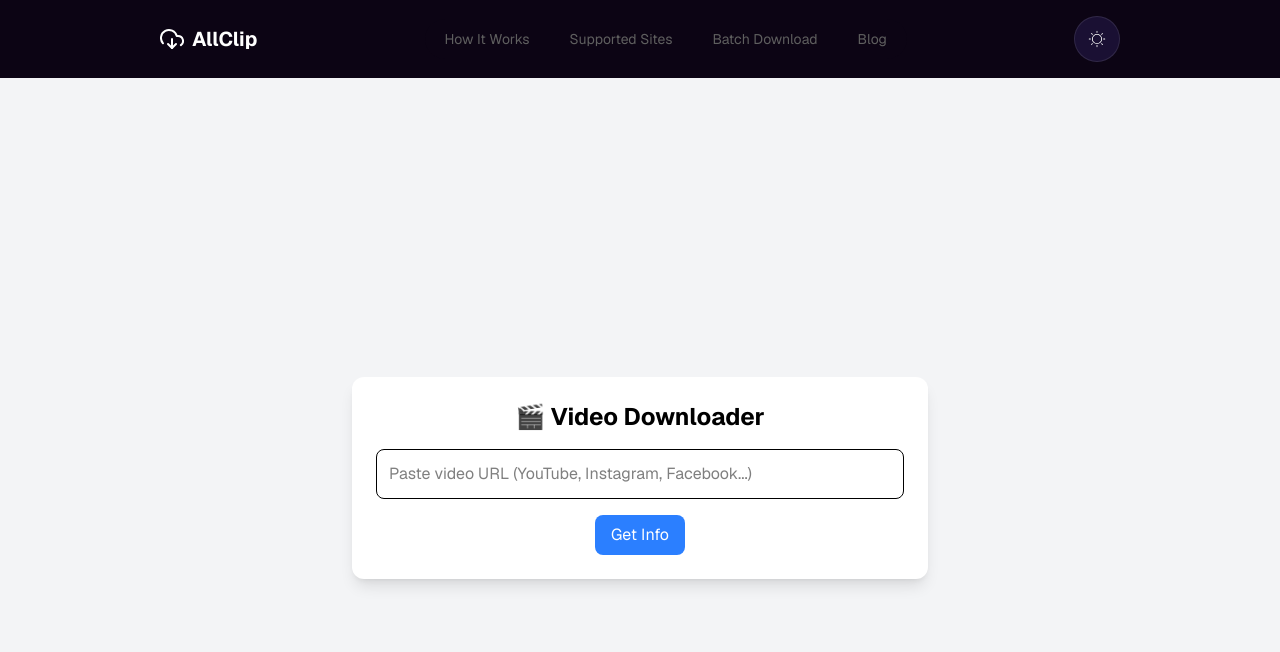
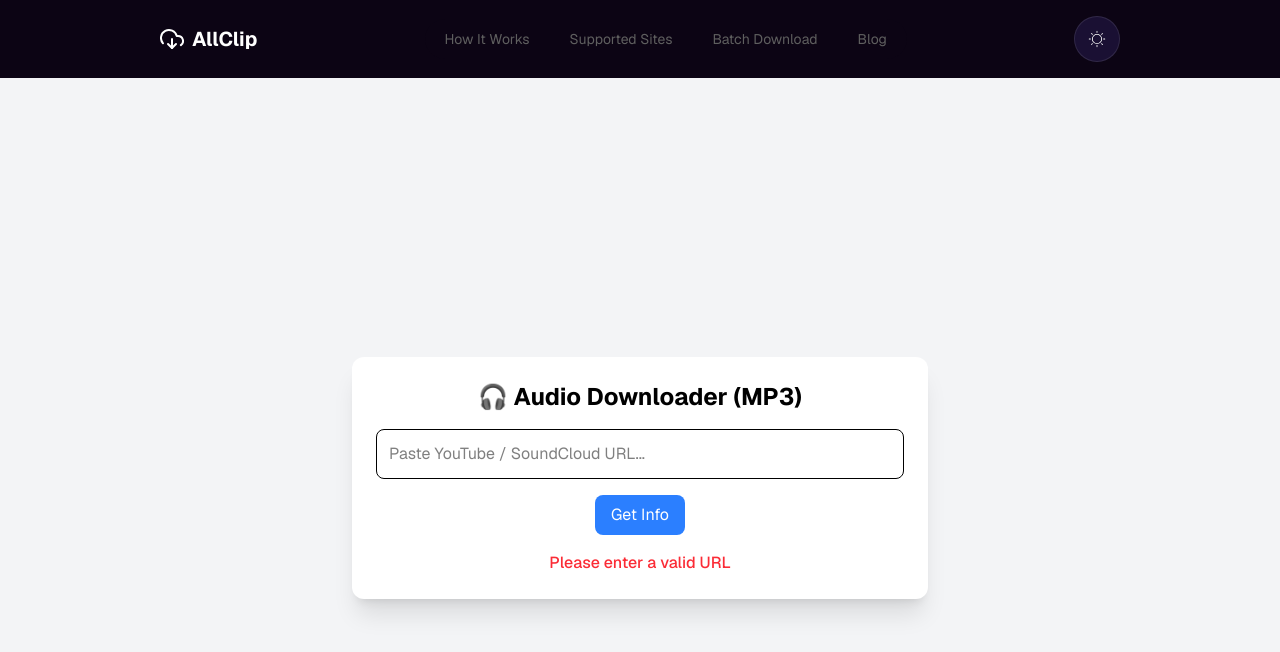
Before and after one commit to ganesh-methari/AllClipFrontend, a React (Vite) app in the folder allclip/: page / in a window 1280 px wide. Both pictures are taken after a click on the button "Get Info". Shown: the top 652 px of the page. Built offline with nearby package versions, Linux system fonts and the light colour scheme.

Commit message:
change Frontend

```diff
--- a/allclip/src/Home/Hero.jsx
+++ b/allclip/src/Home/Hero.jsx
@@ -58,201 +58,141 @@
 
 // code export default Hero
 
-
-// import { useState } from "react";
-// import axios from "axios";
-
-// function VideoDownloader() {
-//   const [url, setUrl] = useState("");
-//   const [video, setVideo] = useState(null);
-//   const [loading, setLoading] = useState(false);
-//   const [error, setError] = useState("");
-
-//   /* ================= GET VIDEO INFO ================= */
-//   const getInfo = async () => {
-//     if (!url) {
-//       setError("Please enter a valid video URL");
-//       return;
-//     }
-
-//     try {
-//       setLoading(true);
-//       setError("");
-//       setVideo(null);
-
-//       const res = await axios.post(
-//         "http://localhost:5000/video/info",
-//         { url }
-//       );
-
-//       setVideo(res.data);
-//     } catch (err) {
-//       console.error(err);
-//       const msg =
-//         err.response?.data?.error || "Failed to fetch video info";
-//       setError(msg);
-//     } finally {
-//       setLoading(false);
-//     }
-//   };
-
-//   /* ================= DOWNLOAD VIDEO ================= */
-//   const download = () => {
-//     if (!url) {
-//       setError("Enter a valid URL");
-//       return;
-//     }
-
-//     const link = document.createElement("a");
-//     link.href =
-//       "http://localhost:5000/video/download?url=" +
-//       encodeURIComponent(url);
-//     link.click();
-//   };
-
-//   return (
-//     <div className="min-h-screen bg-gray-100 flex items-center justify-center">
-//       <div className="bg-white shadow-lg rounded-xl p-6 w-full max-w-xl text-center">
-
-//         <h2 className="text-2xl font-bold mb-4">
-//           🎬 Video Downloader
-//         </h2>
-
-//         {/* INPUT */}
-//         <input
-//           type="text"
-//           value={url}
-//           onChange={(e) => setUrl(e.target.value)}
-//           placeholder="Paste video URL (YouTube, Instagram, Facebook...)"
-//           className="w-full p-3 border rounded-lg focus:outline-none focus:ring-2 focus:ring-blue-500"
-//         />
-
-//         {/* BUTTONS */}
-//         <div className="flex gap-3 justify-center mt-4">
-//           <button
-//             onClick={getInfo}
-//             className="bg-blue-500 hover:bg-blue-600 text-white px-4 py-2 rounded-lg"
-//           >
-//             Get Info
-//           </button>
-
-//           {video && (
-//             <button
-//               onClick={download}
-//               className="bg-green-500 hover:bg-green-600 text-white px-4 py-2 rounded-lg"
-//             >
-//               Download MP4
-//             </button>
-//           )}
-//         </div>
-
-//         {/* LOADING */}
-//         {loading && (
-//           <p className="mt-4 text-gray-600 animate-pulse">
-//             Loading...
-//           </p>
-//         )}
-
-//         {/* ERROR */}
-//         {error && (
-//           <p className="mt-4 text-red-500 font-medium">
-//             {error}
-//           </p>
-//         )}
-
-//         {/* VIDEO INFO */}
-//         {video && (
-//           <div className="mt-6 border rounded-lg p-4">
-//             <h3 className="font-semibold mb-2">
-//               {video.title}
-//             </h3>
-
-//             {video.thumbnail && (
-//               <img
-//                 src={video.thumbnail}
-//                 alt="thumbnail"
-//                 className="mx-auto rounded-lg"
-//               />
-//             )}
-
-//             <p className="text-sm text-gray-600 mt-2">
-//               {video.uploader}
-//             </p>
-
-//             <p className="text-sm text-gray-500">
-//               Duration:{" "}
-//               {Math.floor(video.duration / 60)}:
-//               {String(video.duration % 60).padStart(2, "0")}
-//             </p>
-//           </div>
-//         )}
-//       </div>
-//     </div>
-//   );
-// }
-
-// export default VideoDownloader;
-
-
 import { useState } from "react";
 import axios from "axios";
 
-function App() {
+function AudioDownloader() {
   const [url, setUrl] = useState("");
-  const [video, setVideo] = useState(null);
+  const [audio, setAudio] = useState(null);
   const [loading, setLoading] = useState(false);
+  const [error, setError] = useState("");
 
- const getinfo = async () => {
-  if (!url) return alert("Enter a valid URL");
+  const API = "http://localhost:5000/media";
+
+  /* ================= GET INFO ================= */
+  const getInfo = async () => {
+    if (!url) {
+      setError("Please enter a valid URL");
+      return;
+    }
+
     try {
       setLoading(true);
-    const res = await axios.post(
-      "https://allclipbackend.onrender.com/info",
-      { url }
+      setError("");
+      setAudio(null);
+
+      const res = await axios.post(`${API}/info`, { url });
+      setAudio(res.data);
+    } catch (err) {
+      setError(
+        err.response?.data?.details ||
+        err.response?.data?.error ||
+        "Failed to fetch info"
       );
-    setVideo(res.data);
-  } catch (err) {
-    console.error(err);
-    alert("Failed to fetch video info");
     } finally {
       setLoading(false);
     }
   };
 
+  /* ================= DOWNLOAD MP3 ================= */
+  const download = () => {
+    if (!url) {
+      setError("Enter a valid URL");
+      return;
+    }
+
+    const link = document.createElement("a");
+    link.href = `${API}/download?url=${encodeURIComponent(url)}`;
+    link.click();
+  };
+
+  /* ================= FORMAT TIME ================= */
+  const formatTime = (sec) => {
+    if (!sec) return "0:00";
+    const m = Math.floor(sec / 60);
+    const s = sec % 60;
+    return `${m}:${s.toString().padStart(2, "0")}`;
+  };
+
   return (
     <div className="min-h-screen bg-gray-100 flex items-center justify-center">
-    <div className="bg-white shadow-lg rounded-xl p-6 w-full max-w-xl text-center">
-      <h2 className="text-2xl font-bold mb-4">🎬 Video Downloader</h2>
+      <div className="bg-white shadow-xl rounded-xl p-6 w-full max-w-xl text-center">
+
+        <h2 className="text-2xl font-bold mb-4">
+          🎧 Audio Downloader (MP3)
+        </h2>
+
+        {/* INPUT */}
         <input
           type="text"
           value={url}
           onChange={(e) => setUrl(e.target.value)}
-        placeholder="Paste video URL (YouTube, Instagram, Facebook...)"
+          placeholder="Paste YouTube / SoundCloud URL..."
           className="w-full p-3 border rounded-lg focus:outline-none focus:ring-2 focus:ring-blue-500"
         />
-      <button onClick={getinfo} className="bg-blue-500 hover:bg-blue-600 text-white px-4 py-2 rounded-lg mt-4">
-       {loading ? "Loading..." : "Get Info"}
+
+        {/* BUTTONS */}
+        <div className="flex gap-3 justify-center mt-4">
+          <button
+            onClick={getInfo}
+            disabled={loading}
+            className="bg-blue-500 hover:bg-blue-600 text-white px-4 py-2 rounded-lg disabled:opacity-50"
+          >
+            Get Info
           </button>
-      {video && (
-        <div className="mt-6 border rounded-lg p-4">
-          <h3 className="font-semibold mb-2">{video.title}</h3>
-          <h3 className="font-semibold mb-2">{video.duration}</h3>
-          <h3 className="font-semibold mb-2">{video.uploader}</h3>
-          <h3 className="font-semibold mb-2">{video._type}</h3>
 
-          {video.thumbnail && (
-            <img src={video.thumbnail} alt="thumbnail" className="mx-auto rounded-lg" />
+          {audio && (
+            <button
+              onClick={download}
+              className="bg-green-500 hover:bg-green-600 text-white px-4 py-2 rounded-lg"
+            >
+              Download MP3
+            </button>
+          )}
+        </div>
+
+        {/* LOADING */}
+        {loading && (
+          <p className="mt-4 text-gray-600 animate-pulse">
+            Fetching audio info...
+          </p>
         )}
 
+        {/* ERROR */}
+        {error && (
+          <p className="mt-4 text-red-500 font-medium">
+            {error}
+          </p>
+        )}
+
+        {/* AUDIO INFO */}
+        {audio && (
+          <div className="mt-6 border rounded-lg p-4">
+
+            <h3 className="font-semibold text-lg mb-2">
+              {audio.title}
+            </h3>
+
+            {audio.thumbnail && (
+              <img
+                src={audio.thumbnail}
+                alt="thumbnail"
+                className="mx-auto rounded-lg mb-3"
+              />
+            )}
+
+            <p className="text-sm text-gray-600">
+              🎤 {audio.uploader}
+            </p>
+
+            <p className="text-sm text-gray-500">
+              ⏱ Duration: {formatTime(audio.duration)}
+            </p>
           </div>
         )}
       </div>
     </div>
   );
-
-
 }
 
-
-
-export default App;
+export default AudioDownloader;
```
Lines whose indentation alone changed are shown as unchanged.
